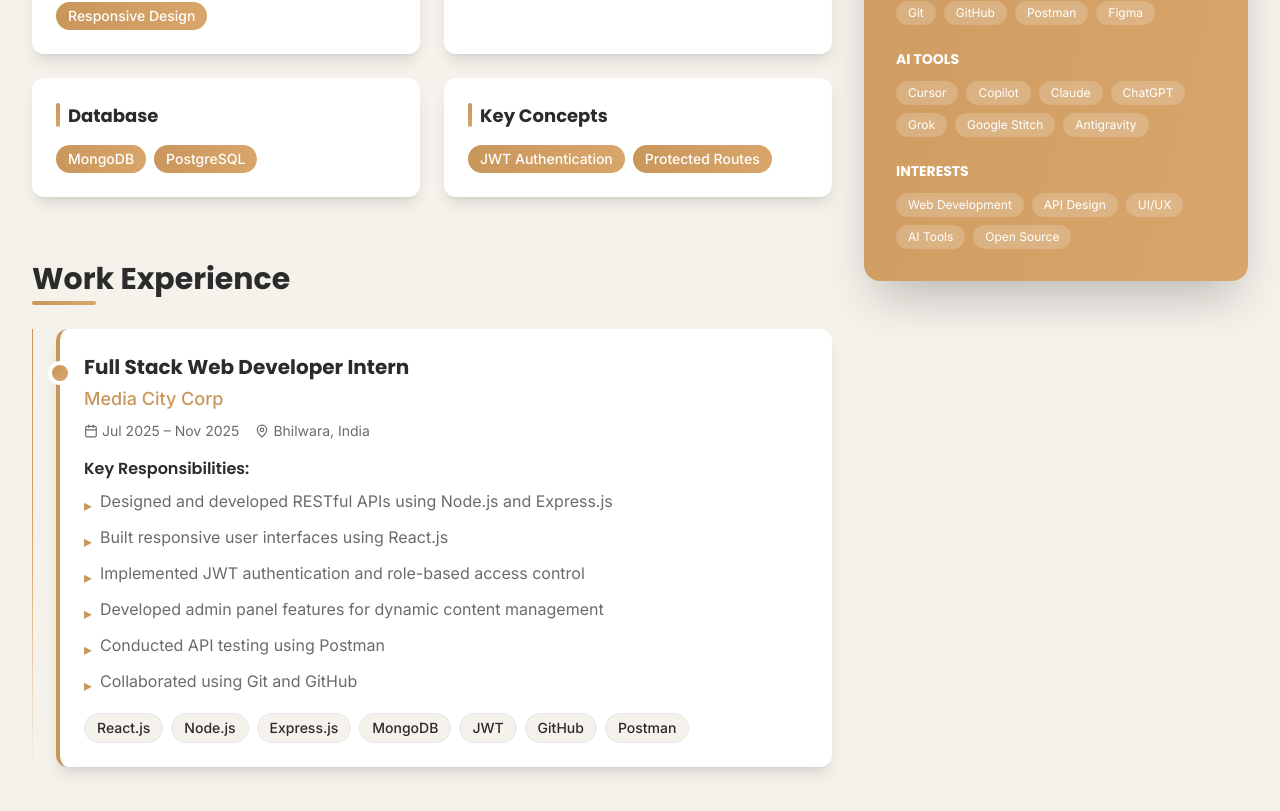
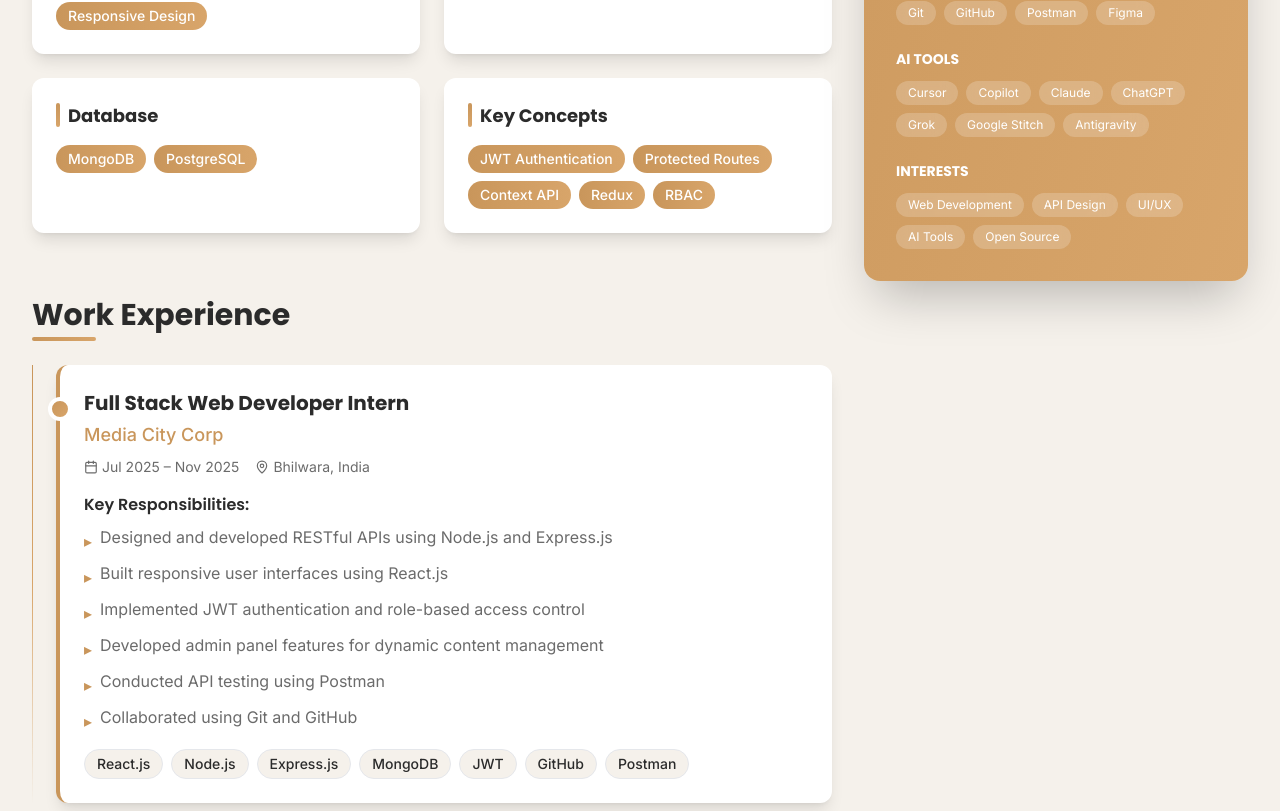
Before and after one commit to Sammy6543/Sameer_Portfolio, a React (Vite) app: page / in a window 1280 px wide. Shown: the part 1289-2100 px from the top of the page. Built offline with nearby package versions, Linux system fonts and the light colour scheme.

Commit message:
add new key concepts

```diff
--- a/src/app/App.tsx
+++ b/src/app/App.tsx
@@ -185,7 +185,7 @@ export default function App() {
                       Key Concepts
                     </h3>
                     <div className="flex flex-wrap gap-2">
-                      {["JWT Authentication", "Protected Routes"].map((skill) => (
+                      {["JWT Authentication", "Protected Routes", "Context API", "Redux", "RBAC"].map((skill) => (
                         <TechBadge key={skill} name={skill} variant="gold" />
                       ))}
                     </div>
```
